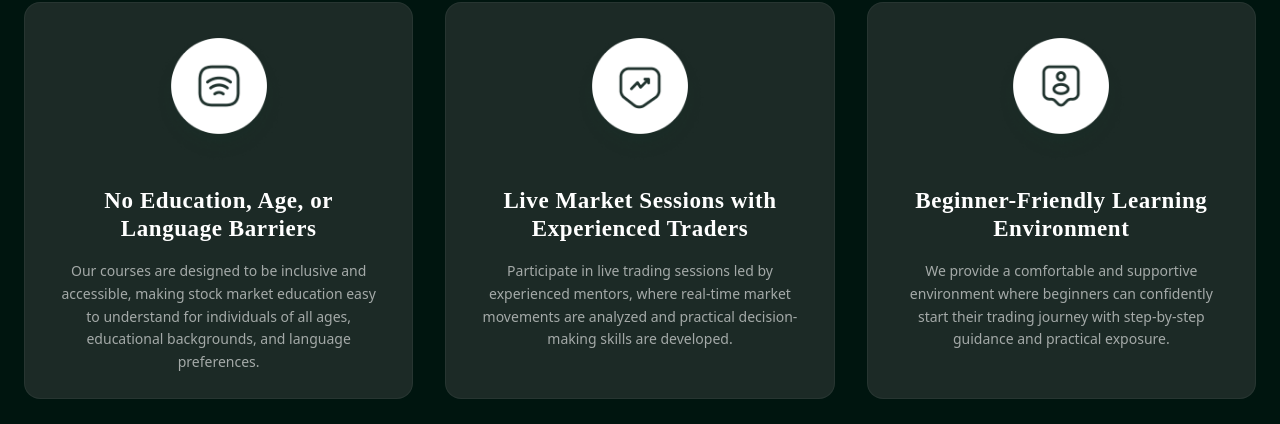
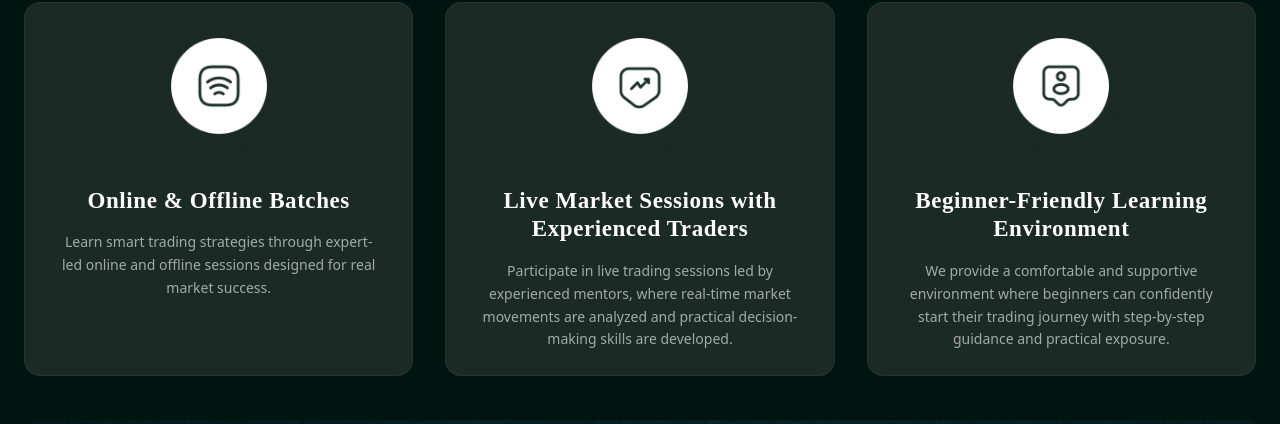
Before and after one commit to Parth-Chikalkar/SSANSKAR, a React (Vite) app in the folder Client/: page / in a window 1280 px wide. Shown: the part 2348-2772 px from the top of the page. Built offline with nearby package versions, Linux system fonts and the light colour scheme; a web font is replaced by a local one.

Commit message:
Updated Services

```diff
--- a/Client/src/Data/Services.js
+++ b/Client/src/Data/Services.js
@@ -25,9 +25,9 @@ const services = [
     media: img3,
   },
   {
-    title: "No Education, Age, or Language Barriers",
+    title: "Online & Offline Batches",
     desc:
-      "Our courses are designed to be inclusive and accessible, making stock market education easy to understand for individuals of all ages, educational backgrounds, and language preferences.",
+      "Learn smart trading strategies through expert-led online and offline sessions designed for real market success.",
     media: img4,
   },
   {
```
